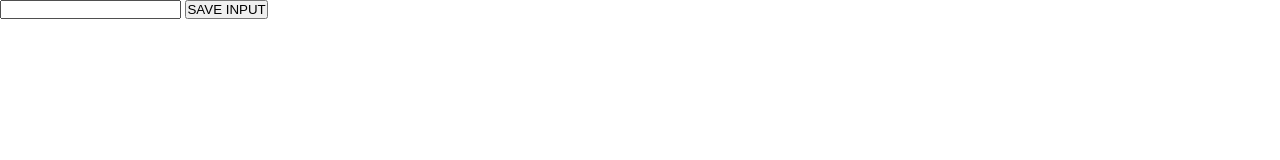
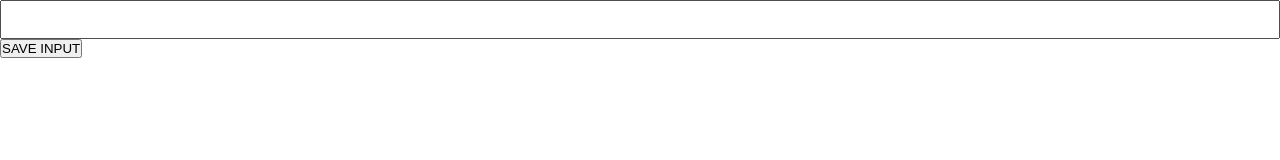
Before and after one commit to favy-codez/chrome-extension, a plain HTML site: page index.html in a window 1280 px wide. Drawn offline with Linux system fonts and the light colour scheme.

Commit message:
commit message

```diff
--- a/index.css
+++ b/index.css
@@ -4,3 +4,8 @@
     box-sizing: border-box;
     font-family: Arial, Helvetica, sans-serif;
 }
+
+input{
+    width: 100%;
+    padding: 10px 0;
+}
```
